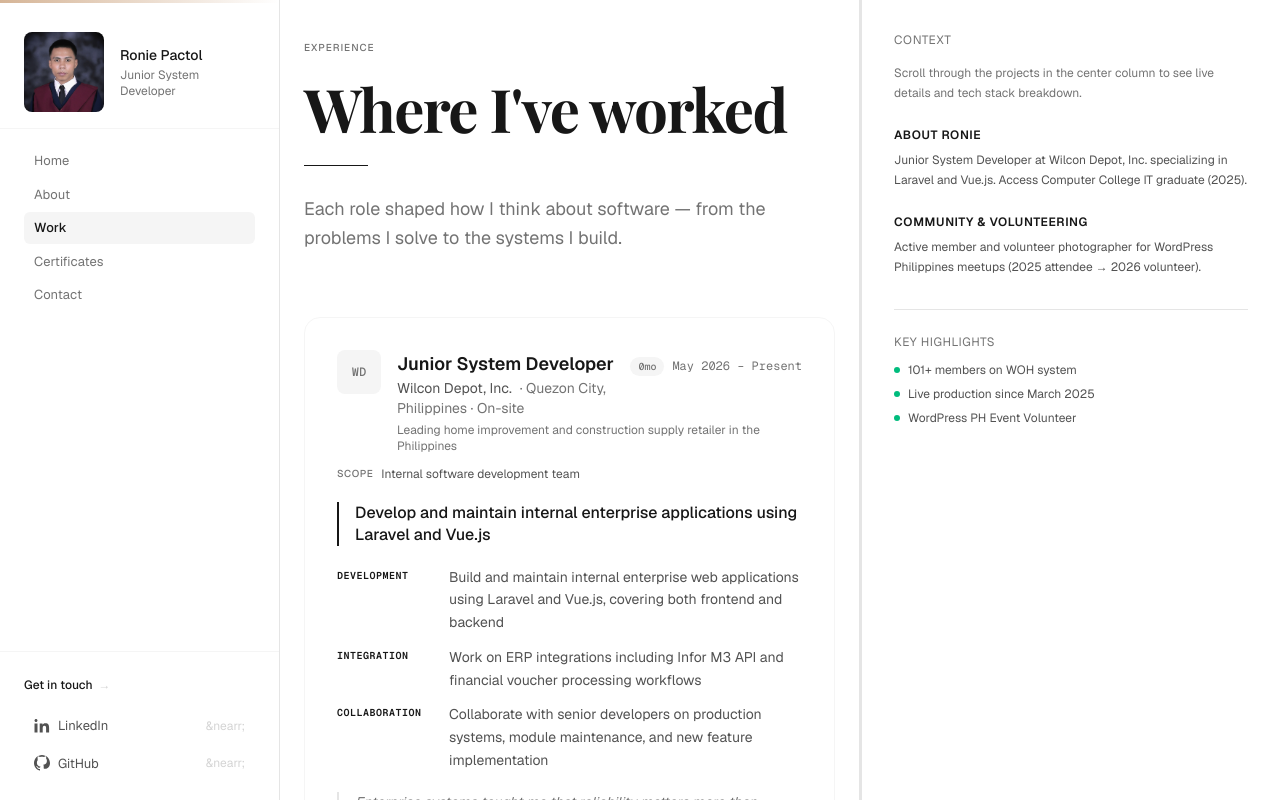
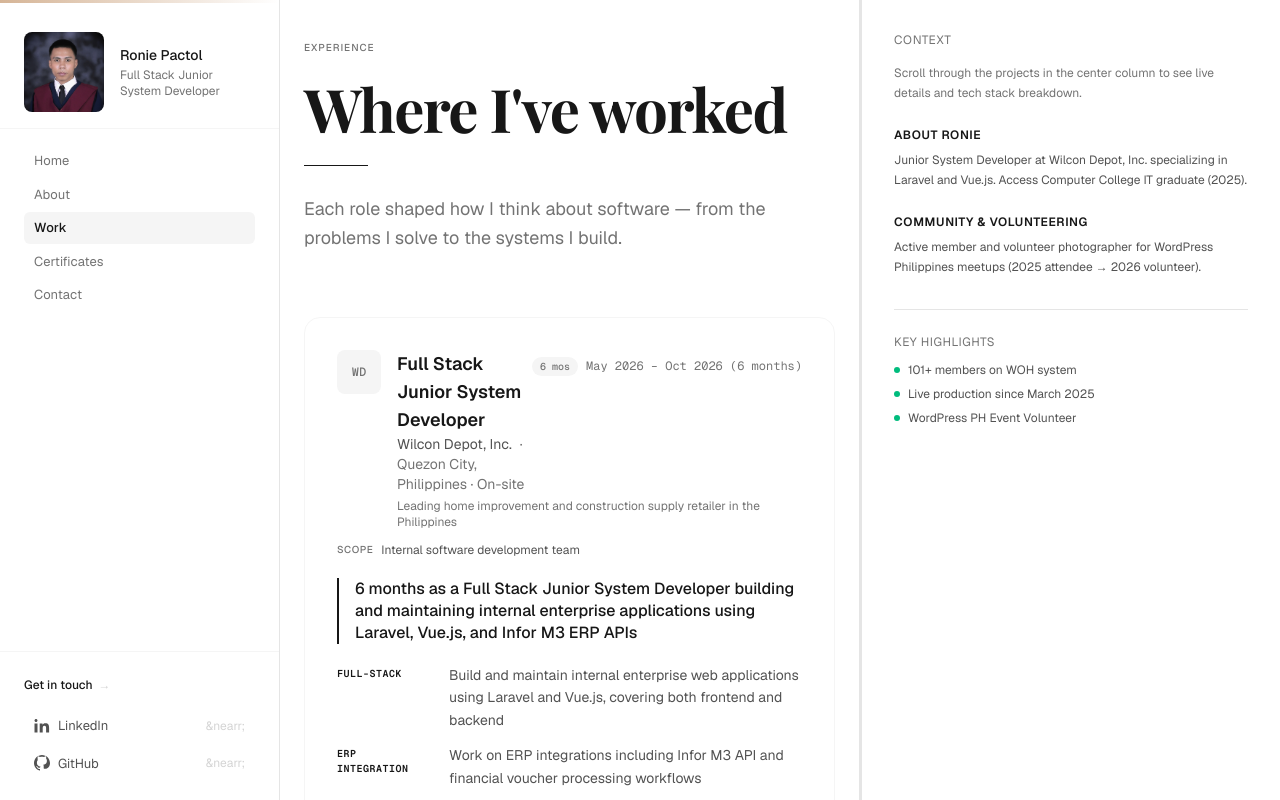
Before and after one commit to roniepactolstudent2223-stack/roniepactolstudent2223-stack.github.io, a Next.js app: page /work in a window 1280 px wide. Built offline with nearby package versions, Linux system fonts and the light colour scheme.

Commit message:
feat: update Wilcon Depot experience to Full Stack Junior System Developer (6 months) with workstation and building photos

```diff
--- a/src/components/projects/ProjectDetail.tsx
+++ b/src/components/projects/ProjectDetail.tsx
@@ -93,7 +93,7 @@ const PROJECT_HIGHLIGHTS: Record<string, FeatureHighlight[]> = {
 const TAB_LABELS: Record<string, string[]> = {
   'woh-attendance-system': ['Admin Management Dashboard', 'On-Site Check-in Kiosk'],
   'wordpress-ph-community': ['Meetup & Tech Gathering', 'Community Co-Working Space'],
-  'wilcon-enterprise-systems': ['System Dashboard & Workflow'],
+  'wilcon-enterprise-systems': ['Workstation & Setup at Wilcon', 'Wilcon Depot Building'],
 }
 
 export default function ProjectDetail({ project }: ProjectDetailProps) {
--- a/src/components/work/WorkPage.tsx
+++ b/src/components/work/WorkPage.tsx
@@ -186,7 +186,7 @@ export default function WorkPage() {
         {/* Role cards */}
         <div className="mt-16 space-y-6">
           {workExperience.map((role, index) => {
-            const duration = calculateDuration(role.period)
+            const duration = (role as { duration?: string }).duration || calculateDuration(role.period)
 
             return (
               <article
@@ -297,6 +297,21 @@ export default function WorkPage() {
                   </p>
                 </div>
 
+                {/* Workplace Photos (e.g. Wilcon workstation & building) */}
+                {(role as { photos?: readonly string[] }).photos && ((role as { photos?: readonly string[] }).photos?.length ?? 0) > 0 && (
+                  <div className="mt-5 grid grid-cols-1 sm:grid-cols-2 gap-3 overflow-hidden rounded-xl">
+                    {(role as { photos?: readonly string[] }).photos?.map((src: string, pIdx: number) => (
+                      <div key={pIdx} className="aspect-[16/10] overflow-hidden rounded-lg border border-neutral-100 bg-neutral-100">
+                        <img
+                          src={src}
+                          alt={`${role.company} photo ${pIdx + 1}`}
+                          className="h-full w-full object-cover transition-transform duration-500 hover:scale-105"
+                        />
+                      </div>
+                    ))}
+                  </div>
+                )}
+
                 {/* Technologies */}
                 <div className="mt-5 flex flex-wrap gap-1.5">
                   {role.technologies.map((tech) => (
--- a/src/content/projects/wilcon-enterprise-systems.json
+++ b/src/content/projects/wilcon-enterprise-systems.json
@@ -3,12 +3,13 @@
   "title": "Enterprise Web Applications & ERP Workflows",
   "year": 2026,
   "category": "product",
-  "description": "Internal enterprise software development at Wilcon Depot, Inc. Developing and maintaining internal web applications using Laravel and Vue.js, integrating ERP services with Infor M3 APIs, and collaborating with senior developers on production financial voucher processing workflows.",
-  "tags": ["laravel", "vue.js", "php", "mysql", "infor-m3", "enterprise"],
-  "coverImage": "/wilcon-enterprise.svg",
+  "description": "6 months of internal enterprise software development as a Full Stack Junior System Developer at Wilcon Depot, Inc. Developing and maintaining internal web applications using Laravel and Vue.js, integrating ERP services with Infor M3 APIs, and collaborating with senior developers on production financial voucher processing workflows.",
+  "tags": ["laravel", "vue.js", "php", "mysql", "infor-m3", "enterprise", "full-stack"],
+  "coverImage": "/wilcon-workstation.jpg",
   "images": [
-    "/wilcon-enterprise.svg"
+    "/wilcon-workstation.jpg",
+    "/wilcon-building.png"
   ],
-  "role": "Junior System Developer",
+  "role": "Full Stack Junior System Developer (6 months)",
   "client": "Wilcon Depot, Inc."
 }
--- a/src/lib/portfolio-config.ts
+++ b/src/lib/portfolio-config.ts
@@ -2,7 +2,7 @@ import type { Project } from '@/lib/types'
 
 export const PORTFOLIO_IDENTITY = {
   name: 'Ronie Pactol',
-  role: 'Junior System Developer',
+  role: 'Full Stack Junior System Developer',
   seniority: 'Junior Developer · 2025 Graduate',
   location: 'Balingasa, Quezon City',
   email: 'roniepactol@gmail.com',
@@ -17,7 +17,7 @@ export const PORTFOLIO_IDENTITY = {
   // Homepage orientation
   orientation: {
     headline: 'Building production web applications and serving real communities.',
-    subtext: 'Junior System Developer at Wilcon Depot by day. Word of Hope church attendance system creator and active WordPress Philippines volunteer.',
+    subtext: 'Full Stack Junior System Developer at Wilcon Depot (6 mos). Word of Hope church attendance system creator and active WordPress Philippines volunteer.',
   },
   featuredProject: {
     slug: 'woh-attendance-system',
@@ -70,21 +70,23 @@ export const PORTFOLIO_IDENTITY = {
     {
       company: 'Wilcon Depot, Inc.',
       companyDescription: 'Leading home improvement and construction supply retailer in the Philippines',
-      role: 'Junior System Developer',
-      period: 'May 2026 – Present',
+      role: 'Full Stack Junior System Developer',
+      period: 'May 2026 – Oct 2026 (6 months)',
+      duration: '6 mos',
       location: 'Quezon City, Philippines · On-site',
       logoUrl: undefined,
       teamSize: 'Internal software development team',
       metric: undefined as { value: string; label: string } | undefined,
-      highlight: 'Develop and maintain internal enterprise applications using Laravel and Vue.js',
+      highlight: '6 months as a Full Stack Junior System Developer building and maintaining internal enterprise applications using Laravel, Vue.js, and Infor M3 ERP APIs',
       evidence: [
-        { label: 'Development', detail: 'Build and maintain internal enterprise web applications using Laravel and Vue.js, covering both frontend and backend' },
-        { label: 'Integration', detail: 'Work on ERP integrations including Infor M3 API and financial voucher processing workflows' },
+        { label: 'Full-Stack', detail: 'Build and maintain internal enterprise web applications using Laravel and Vue.js, covering both frontend and backend' },
+        { label: 'ERP Integration', detail: 'Work on ERP integrations including Infor M3 API and financial voucher processing workflows' },
         { label: 'Collaboration', detail: 'Collaborate with senior developers on production systems, module maintenance, and new feature implementation' },
       ],
-      insight: 'Enterprise systems taught me that reliability matters more than novelty — production code must serve real business needs every day.',
-      technologies: ['Laravel', 'Vue.js', 'PHP', 'JavaScript', 'MySQL', 'Git'],
+      insight: '6 months of enterprise systems taught me that reliability matters more than novelty — production code must serve real business needs every day.',
+      technologies: ['Laravel', 'Vue.js', 'PHP', 'JavaScript', 'MySQL', 'Infor M3', 'Git'],
       project: 'wilcon-enterprise-systems',
+      photos: ['/wilcon-workstation.jpg', '/wilcon-building.png'] as readonly string[] | undefined,
       progression: undefined,
     },
     {
```
Also changed, not shown: public/wilcon-building.png (added), public/wilcon-workstation.jpg (added).
